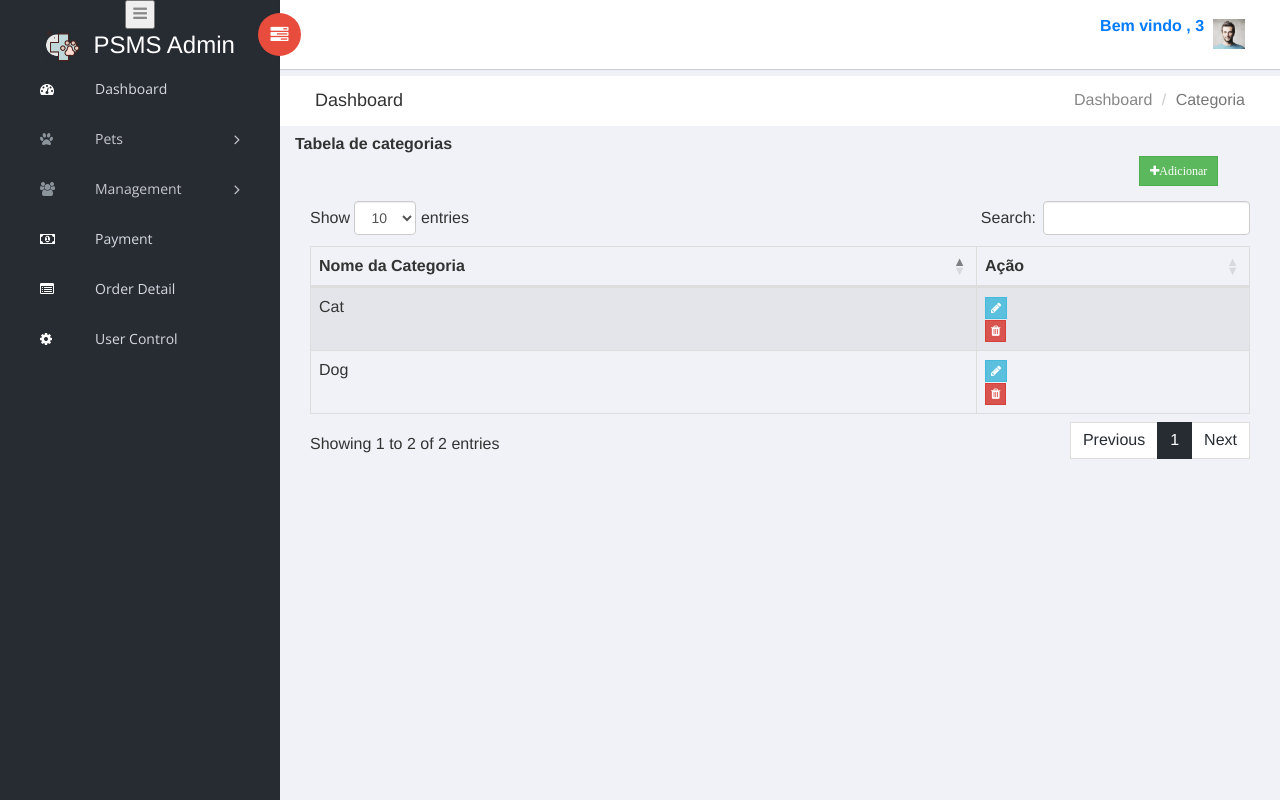
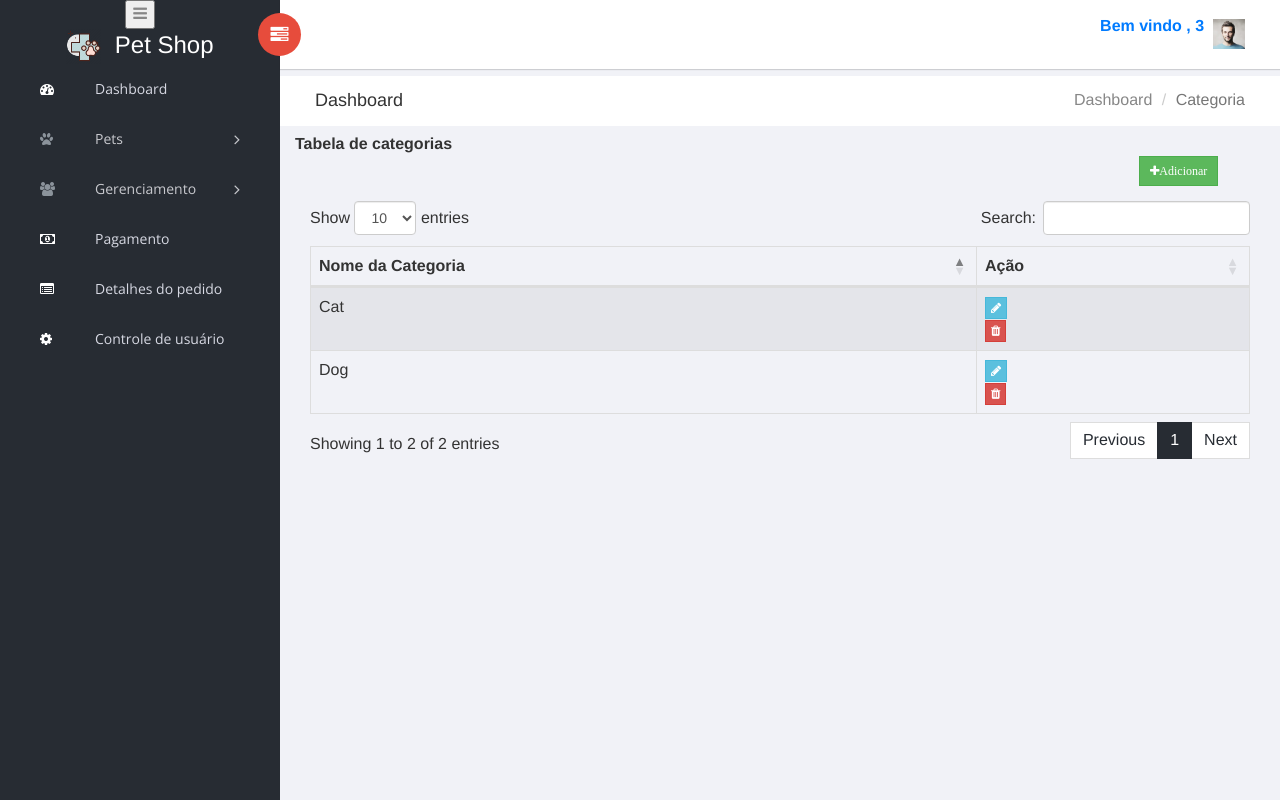
Before and after one commit to marciodutra/Pet_Shop, a PHP site: page /category.php in a window 1280 px wide. Run offline with PHP 8.4, Linux system fonts and the light colour scheme; a user stored in the database is signed in; data comes from the database, SQL or seed files in the repository; some libraries are stand-ins or nearby versions.

Commit message:
Add files via upload

```diff
--- a/header/main-header.php
+++ b/header/main-header.php
@@ -9,7 +9,7 @@
 <head>
     <meta charset="utf-8">
     <meta http-equiv="X-UA-Compatible" content="IE=edge">
-    <title>Pet shop Management System</title>
+    <title>Pet shop Mário Dutram</title>
     <meta name="description" content="Sufee Admin - HTML5 Admin Template">
     <meta name="viewport" content="width=device-width, initial-scale=1">
 
@@ -43,7 +43,7 @@
                     <i class="fa fa-bars"></i>
                 </button>
                 <div class="">
-                    <h3 style="color: #fff"><img src="images/5889338.png" height="35px" width="35px">&nbsp;&nbsp;PSMS Admin</h3>
+                    <h3 style="color: #fff"><img src="images/5889338.png" height="35px" width="35px">&nbsp;&nbsp;Pet Shop</h3>
 
                 </div>
                 <a class="navbar-brand hidden" href="./"><img src="images/logo2.png" alt="Logo"></a>
@@ -57,31 +57,31 @@
                     <li class="menu-item-has-children dropdown">
                         <a href="#" class="dropdown-toggle" data-toggle="dropdown" aria-haspopup="true" aria-expanded="false"> <i class="menu-icon fa fa-paw"></i>Pets</a>
                         <ul class="sub-menu children dropdown-menu">
-                            <li><i class="fa fa-circle"></i><a href="category.php">Category</a></li>
-                            <li><i class="fa fa-circle"></i><a href="pet_management.php">Management</a></li>
-                            <li><i class="fa fa-circle"></i><a href="category_product.php">Product Category</a></li>
-                            <li><i class="fa fa-circle"></i><a href="product.php">Product</a></li>
+                            <li><i class="fa fa-circle"></i><a href="category.php">Categoria</a></li>
+                            <li><i class="fa fa-circle"></i><a href="pet_management.php">Gerenciamento</a></li>
+                            <li><i class="fa fa-circle"></i><a href="category_product.php">Categoria de Produto</a></li>
+                            <li><i class="fa fa-circle"></i><a href="product.php">Produto</a></li>
 
                         </ul>
                     </li>
                     <li class="menu-item-has-children dropdown">
-                        <a href="#" class="dropdown-toggle" data-toggle="dropdown" aria-haspopup="true" aria-expanded="false"> <i class="menu-icon fa fa-users"></i>Management</a>
+                        <a href="#" class="dropdown-toggle" data-toggle="dropdown" aria-haspopup="true" aria-expanded="false"> <i class="menu-icon fa fa-users"></i>Gerenciamento</a>
                         <ul class="sub-menu children dropdown-menu">
-                            <li><i class="fa fa-circle"></i><a href="client_form.php">Client Form</a></li>
-                            <li><i class="fa fa-circle"></i><a href="services.php">Service</a></li>
-                            <li><i class="fa fa-circle"></i><a href="order.php">Order</a></li>
-                            <li><i class="fa fa-circle"></i><a href="vendor.php">Vendor</a></li>
-                            <li><i class="fa fa-circle"></i><a href="user.php">User</a></li>
+                            <li><i class="fa fa-circle"></i><a href="client_form.php">Formulário de cliente</a></li>
+                            <li><i class="fa fa-circle"></i><a href="services.php">Serviço</a></li>
+                            <li><i class="fa fa-circle"></i><a href="order.php">Ordem</a></li>
+                            <li><i class="fa fa-circle"></i><a href="vendor.php">Fornecedor</a></li>
+                            <li><i class="fa fa-circle"></i><a href="user.php">Usuário</a></li>
                         </ul>
                     </li>
                    <li class="active">
-                         <a href="payment.php"> <i class="menu-icon fa fa-money"></i>Payment </a>
+                         <a href="payment.php"> <i class="menu-icon fa fa-money"></i>Pagamento </a>
                     </li>
                    <li class="active">
-                        <a href="orderdetail.php"> <i class="menu-icon fa fa-list-alt"></i>Order Detail </a>
+                        <a href="orderdetail.php"> <i class="menu-icon fa fa-list-alt"></i>Detalhes do pedido </a>
                     </li>
                     <li class="active">
-                        <a href="usergroup.php"> <i class="menu-icon fa fa-cog"></i>User Control </a>
+                        <a href="usergroup.php"> <i class="menu-icon fa fa-cog"></i>Controle de usuário </a>
                     </li>
 
             </div>
--- a/header/main-header1.php
+++ b/header/main-header1.php
@@ -9,7 +9,7 @@
 <head>
     <meta charset="utf-8">
     <meta http-equiv="X-UA-Compatible" content="IE=edge">
-    <title>Pet shop Management System</title>
+    <title>Pet shop Márcio Dutra</title>
     <meta name="description" content="Sufee Admin - HTML5 Admin Template">
     <meta name="viewport" content="width=device-width, initial-scale=1">
 
@@ -43,7 +43,7 @@
                     <i class="fa fa-bars"></i>
                 </button>
                 <div class="">
-                    <h3 style="color: #fff"><img src="images/5889338.png" height="35px" width="35px">&nbsp;&nbsp;PSMS Vendor</h3>
+                    <h3 style="color: #fff"><img src="images/5889338.png" height="35px" width="35px">&nbsp;&nbsp;Pet Shop</h3>
 
                 </div>
                 <a class="navbar-brand hidden" href="./"><img src="images/logo2.png" alt="Logo"></a>
@@ -56,7 +56,7 @@
                     </li>
 
                    <li class="active">
-                        <a href="vendor-order.php"> <i class="menu-icon fa fa-list-alt"></i>List of Orders </a>
+                        <a href="vendor-order.php"> <i class="menu-icon fa fa-list-alt"></i>Lista de pedidos </a>
                     </li>
 
 
--- a/header/main-header2.php
+++ b/header/main-header2.php
@@ -9,7 +9,7 @@
 <head>
     <meta charset="utf-8">
     <meta http-equiv="X-UA-Compatible" content="IE=edge">
-    <title>Pet shop Management System</title>
+    <title>Pet shop Márcio Dutra</title>
     <meta name="description" content="Sufee Admin - HTML5 Admin Template">
     <meta name="viewport" content="width=device-width, initial-scale=1">
 
@@ -43,7 +43,7 @@
                     <i class="fa fa-bars"></i>
                 </button>
                 <div class="">
-                    <h3 style="color: #fff"><img src="images/5889338.png" height="35px" width="35px">&nbsp;&nbsp;PSMS Client</h3>
+                    <h3 style="color: #fff"><img src="images/5889338.png" height="35px" width="35px">&nbsp;&nbsp;Pet Shopt</h3>
 
                 </div>
                 <a class="navbar-brand hidden" href="./"><img src="images/logo2.png" alt="Logo"></a>
@@ -75,7 +75,7 @@
                         </ul>
                     </li> -->
                    <li class="active">
-                         <a href="client-order.php"> <i class="menu-icon fa fa-money"></i>Order </a>
+                         <a href="client-order.php"> <i class="menu-icon fa fa-money"></i>Ordem </a>
                     </li>
 
 
```
